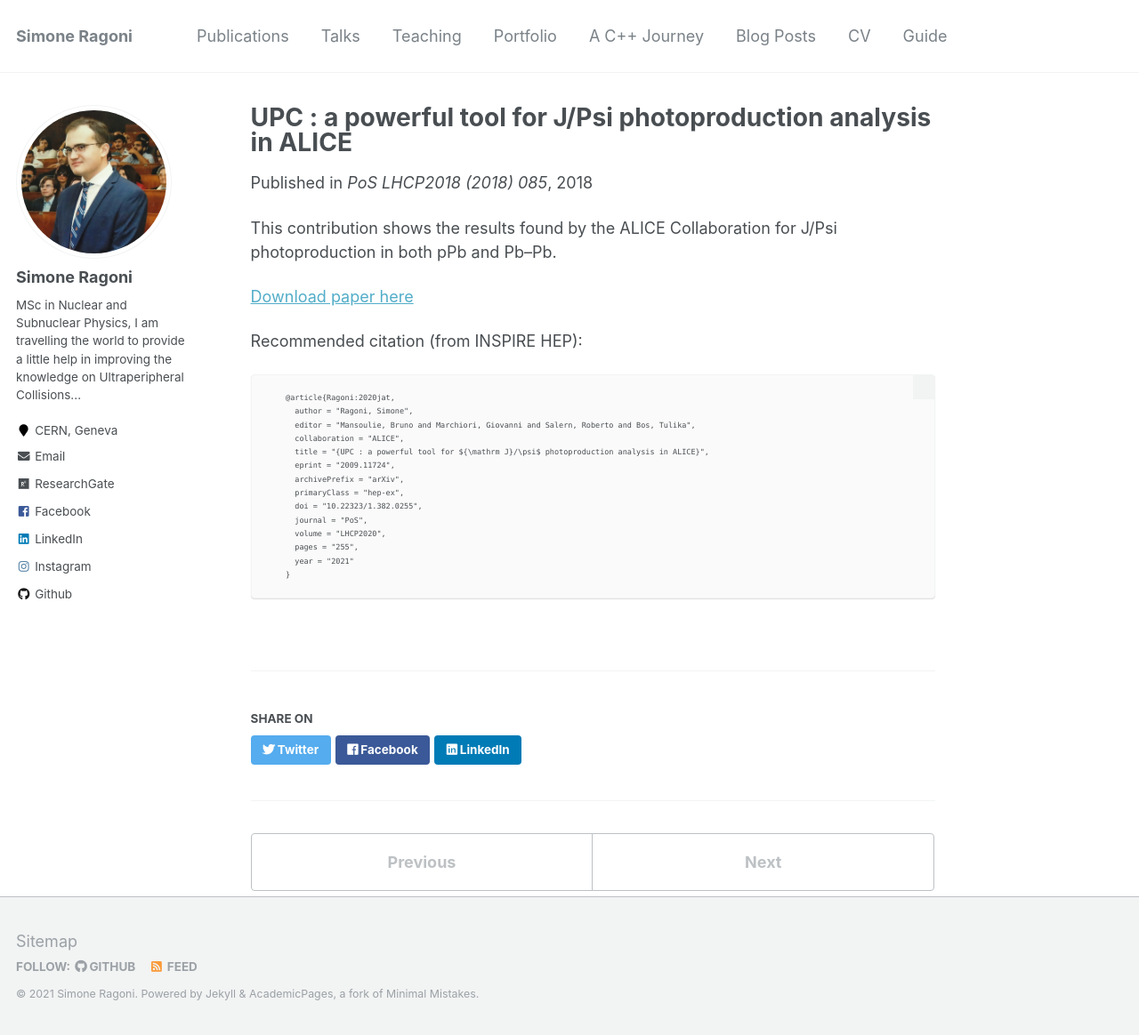
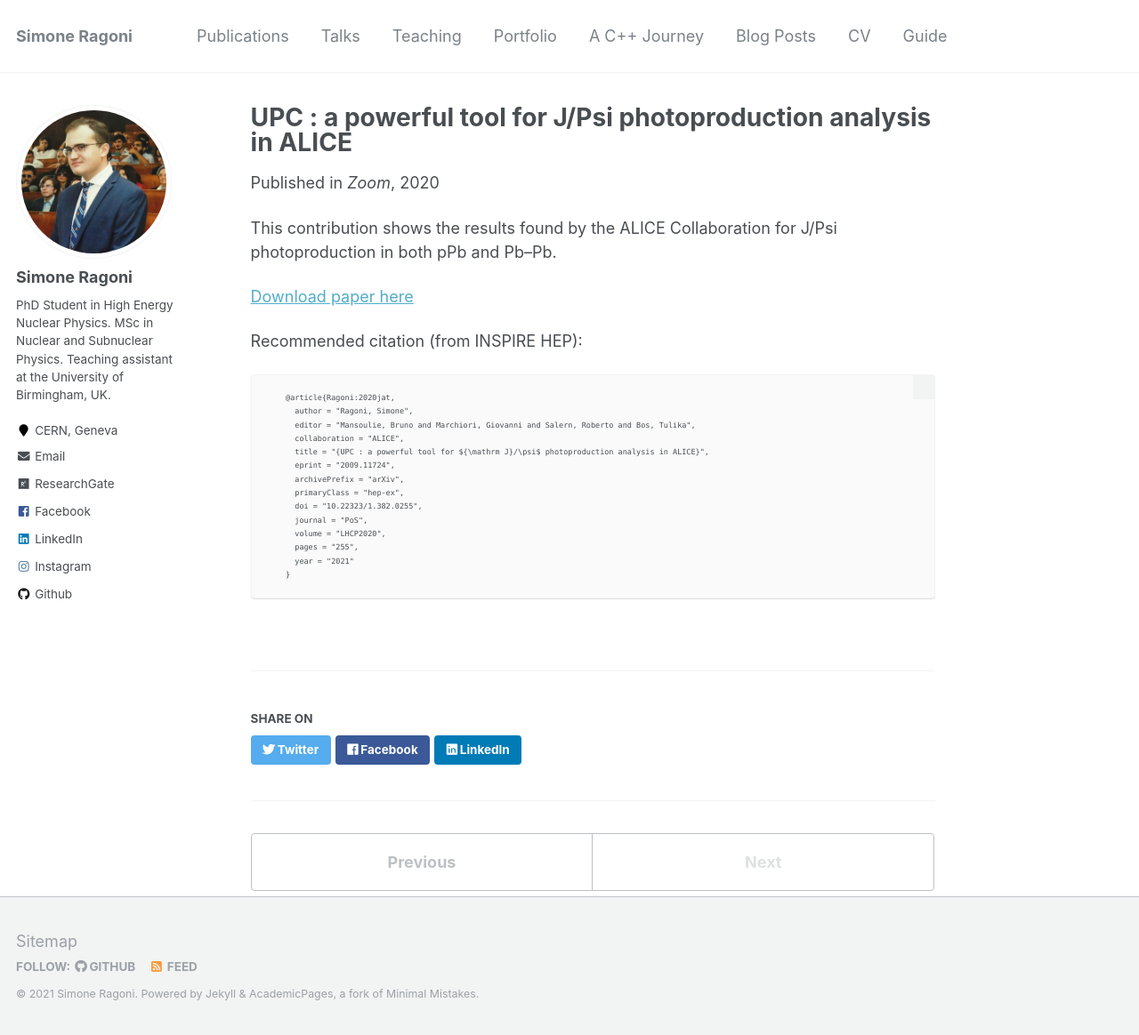
Before and after one commit to mdarabiamin/siragoni.github.io, a Jekyll site: the page built from _publications/2021-01-22-UPC_LHCP2021.md, in a window 1280 px wide and 1164 px high. Shown: the whole window at 89% size. Built offline with Jekyll 4.4.1, drawn with Linux system fonts in a browser that asks for light colours.

Commit message:
Reprising website activities.

```diff
--- a/_config.yml
+++ b/_config.yml
@@ -82,7 +82,7 @@
 author:
   name             : "Simone Ragoni"
   avatar           : "SR.jpg"
-  bio              : "MSc in Nuclear and Subnuclear Physics, I am travelling the world to provide a little help in improving the knowledge on Ultraperipheral Collisions..."
+  bio              : "PhD Student in High Energy Nuclear Physics. MSc in Nuclear and Subnuclear Physics. Teaching assistant at the University of Birmingham, UK."
   location         : "CERN, Geneva"
   employer         :
   pubmed           :  # "https://www.ncbi.nlm.nih.gov/pubmed/?term=john+snow"
--- a/_publications/2021-01-22-UPC_LHCP2021.md
+++ b/_publications/2021-01-22-UPC_LHCP2021.md
@@ -2,9 +2,9 @@
 title: "UPC : a powerful tool for J/Psi photoproduction analysis in ALICE"
 collection: publications
 permalink: /publication/2021-01-22-UPC_LHCP2021
-excerpt: 'This was the proceedings of my first poster... At LHCP 2018, Bologna.'
-date: 2018-09-30
-venue: 'PoS LHCP2018 (2018) 085'
+excerpt: 'LHCP 2020, Paris but online...'
+date: 2020-05-25
+venue: 'Zoom'
 paperurl: 'https://arxiv.org/abs/1809.01086'
 ---
 This contribution shows the results found by the ALICE Collaboration for J/Psi photoproduction in both pPb and Pb--Pb.
```
